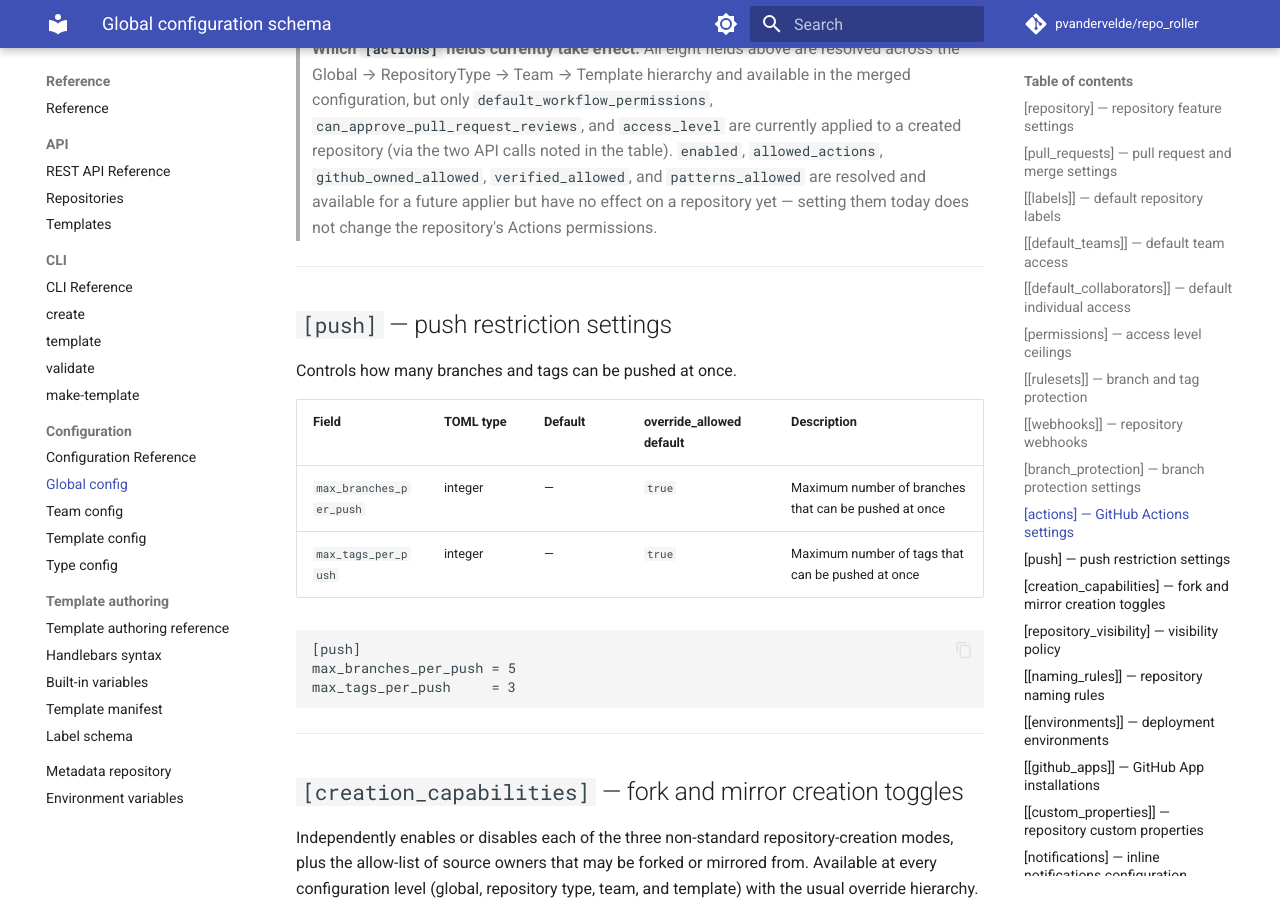
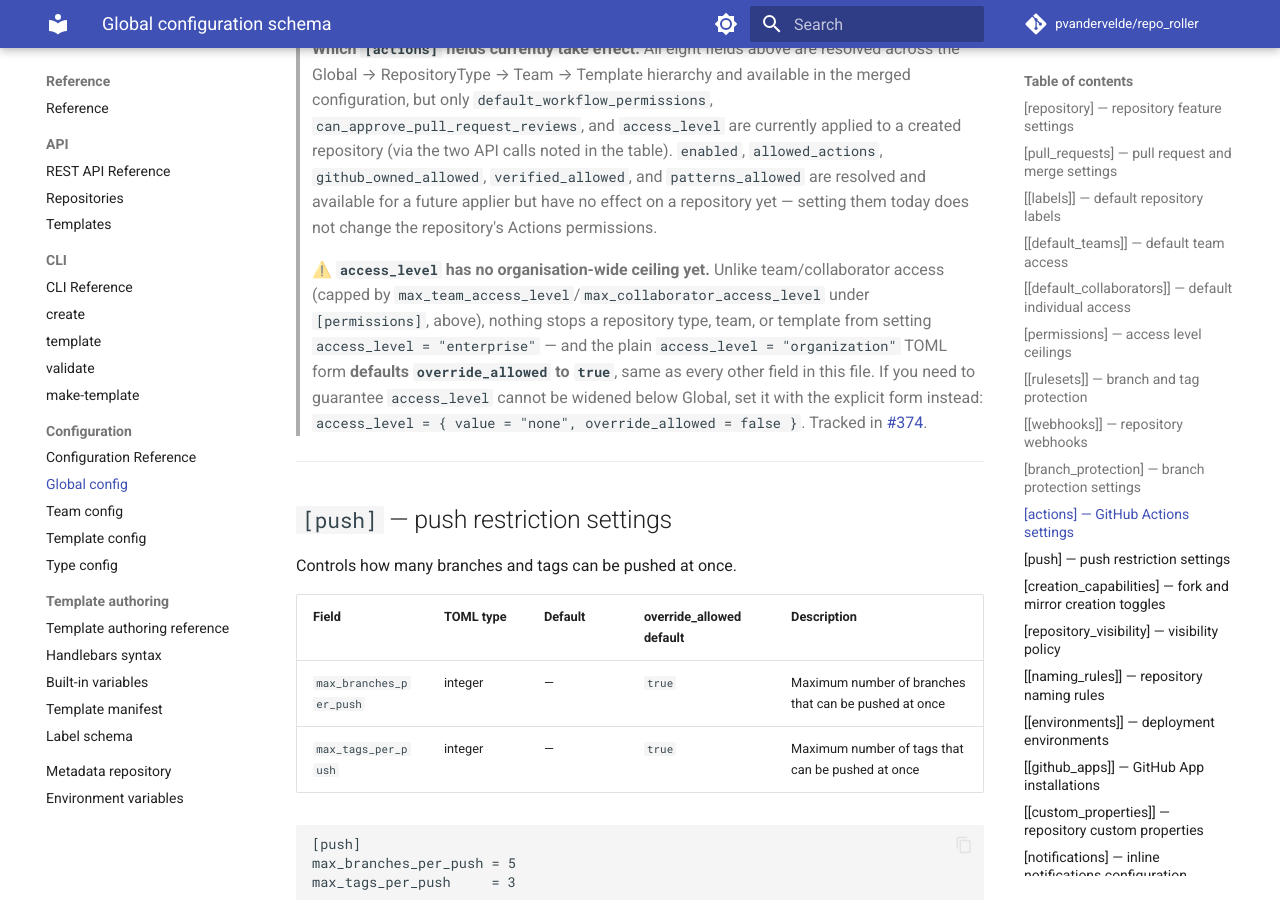
Before and after one commit to pvandervelde/repo_roller, an MkDocs documentation site: the page built from docs/user/reference/configuration/global-config.md, in a window 1280 px wide and 900 px high, scrolled down 8268 px. Built offline with MkDocs 1.6.1 and Material for MkDocs 9.7.7, drawn with Linux system fonts in a browser that asks for light colours; comment, search, counter and statistics services are not loaded.

Commit message:
docs(actions): warn that access_level has no override ceiling yet
Follow-up to PR #372 review: until #374 (org-wide access_level
ceiling) lands, the simple TOML form (access_level = "organization")
defaults override_allowed to true like every other field, so a
repository type, team, or template can silently widen it to
"enterprise" with no backstop. Documents the explicit-form workaround
(access_level = { value = ..., override_allowed = false }) and links
the tracking issue.

```diff
--- a/docs/user/reference/configuration/global-config.md
+++ b/docs/user/reference/configuration/global-config.md
@@ -265,6 +265,15 @@ access_level                     = { value = "organization", override_allowed =
 > `github_owned_allowed`, `verified_allowed`, and `patterns_allowed` are resolved and
 > available for a future applier but have no effect on a repository yet — setting them today
 > does not change the repository's Actions permissions.
+>
+> ⚠️ **`access_level` has no organisation-wide ceiling yet.** Unlike team/collaborator access
+> (capped by `max_team_access_level`/`max_collaborator_access_level` under `[permissions]`,
+> above), nothing stops a repository type, team, or template from setting
+> `access_level = "enterprise"` — and the plain `access_level = "organization"` TOML form
+> **defaults `override_allowed` to `true`**, same as every other field in this file. If you
+> need to guarantee `access_level` cannot be widened below Global, set it with the explicit
+> form instead: `access_level = { value = "none", override_allowed = false }`. Tracked in
+> [#374](https://github.com/pvandervelde/repo_roller/issues/374).
 
 ---
 
```
